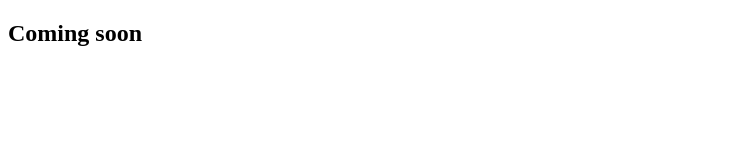
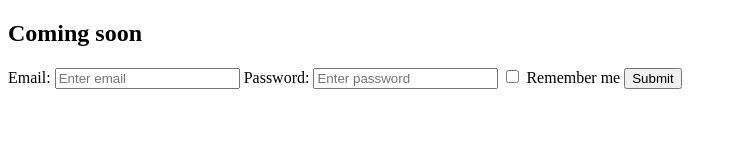
Before and after one commit to abhijeet-15/whatfix_demo, a plain HTML site: page index.html in a window 1280 px wide. Shown: the whole page, without its empty margins (0-737 px from the left). Drawn offline with Linux system fonts and the light colour scheme.

Commit message:
Update index.html
Added a form element

```diff
--- a/index.html
+++ b/index.html
@@ -8,4 +8,15 @@
 <body>
   <h2> Coming soon</h2>
 
+  <form class="form-inline" action="/action_page.php">
+  <label for="email">Email:</label>
+  <input type="email" id="email" placeholder="Enter email" name="email">
+  <label for="pwd">Password:</label>
+  <input type="password" id="pwd" placeholder="Enter password" name="pswd">
+  <label>
+    <input type="checkbox" name="remember"> Remember me
+  </label>
+  <button type="submit">Submit</button>
+</form>
+
 </body>
```
